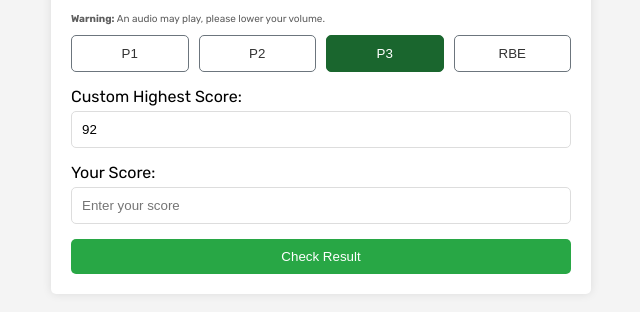
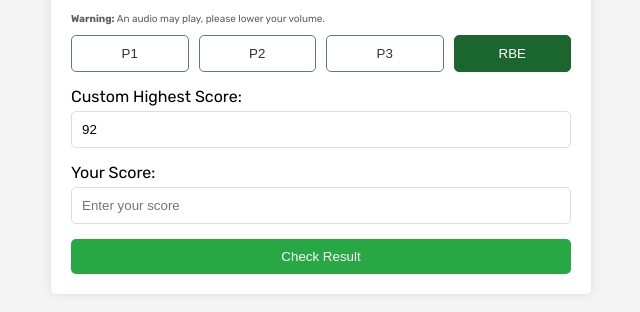
Before and after one commit to unitedastronomer/posipercentgrade, a plain HTML site: page index.html in a window 1280 px wide. Shown: the part 162-474 px from the top of the page, without its empty margins (319-959 px from the left). Drawn offline with nearby package versions, Linux system fonts and the light colour scheme.

Commit message:
Set RBE option as default

```diff
--- a/index.html
+++ b/index.html
@@ -179,8 +179,8 @@
         <div class="button-group">
             <button class="score-button" data-score="96">P1</button>
             <button class="score-button" data-score="96">P2</button>
-            <button class="score-button active" data-score="92">P3</button>
-            <button class="score-button" data-score="96">RBE</button>
+            <button class="score-button" data-score="92">P3</button>
+            <button class="score-button active" data-score="96">RBE</button>
         </div>
 
         <label for="customHighestScore">Custom Highest Score:</label>
```
